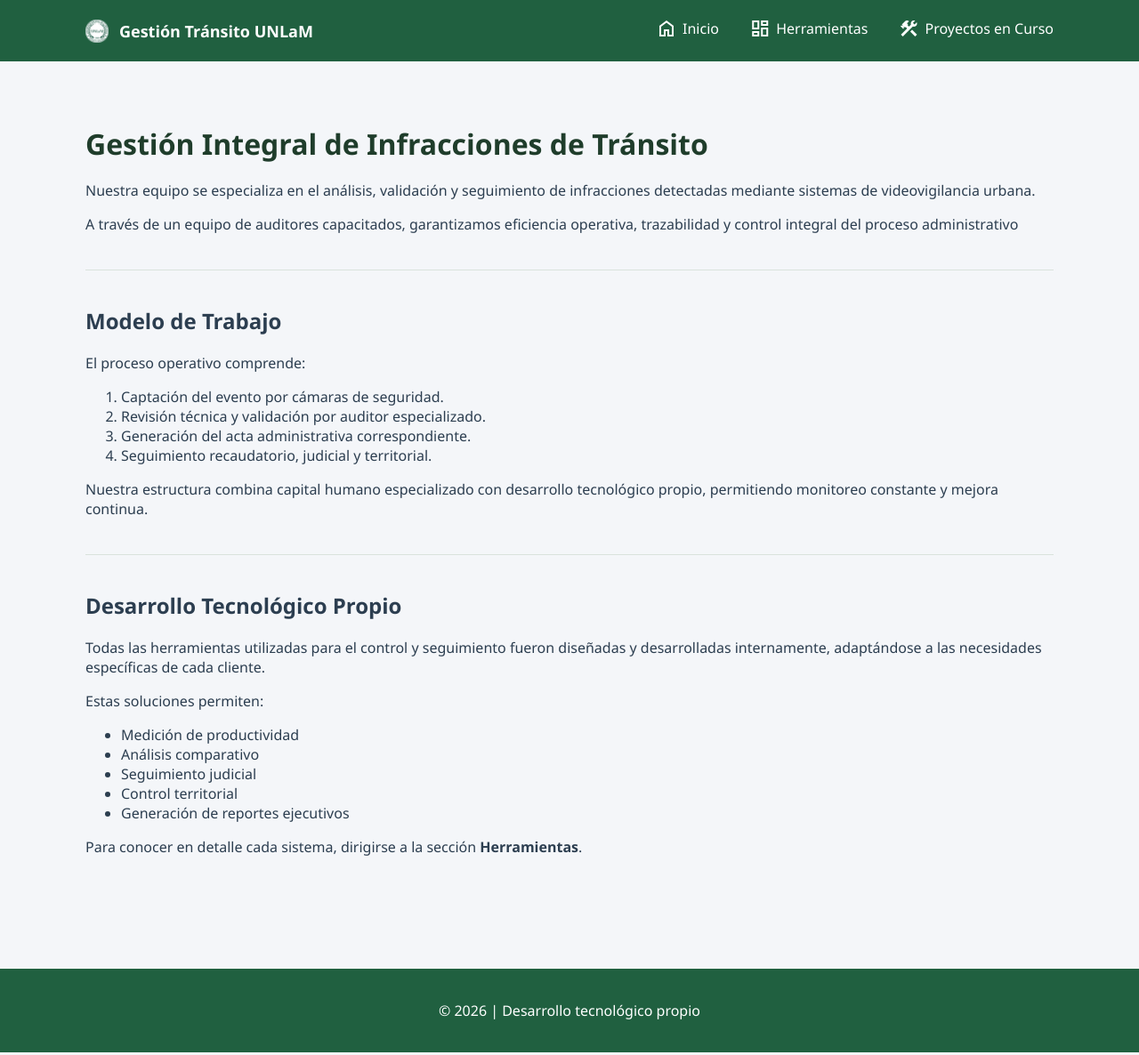
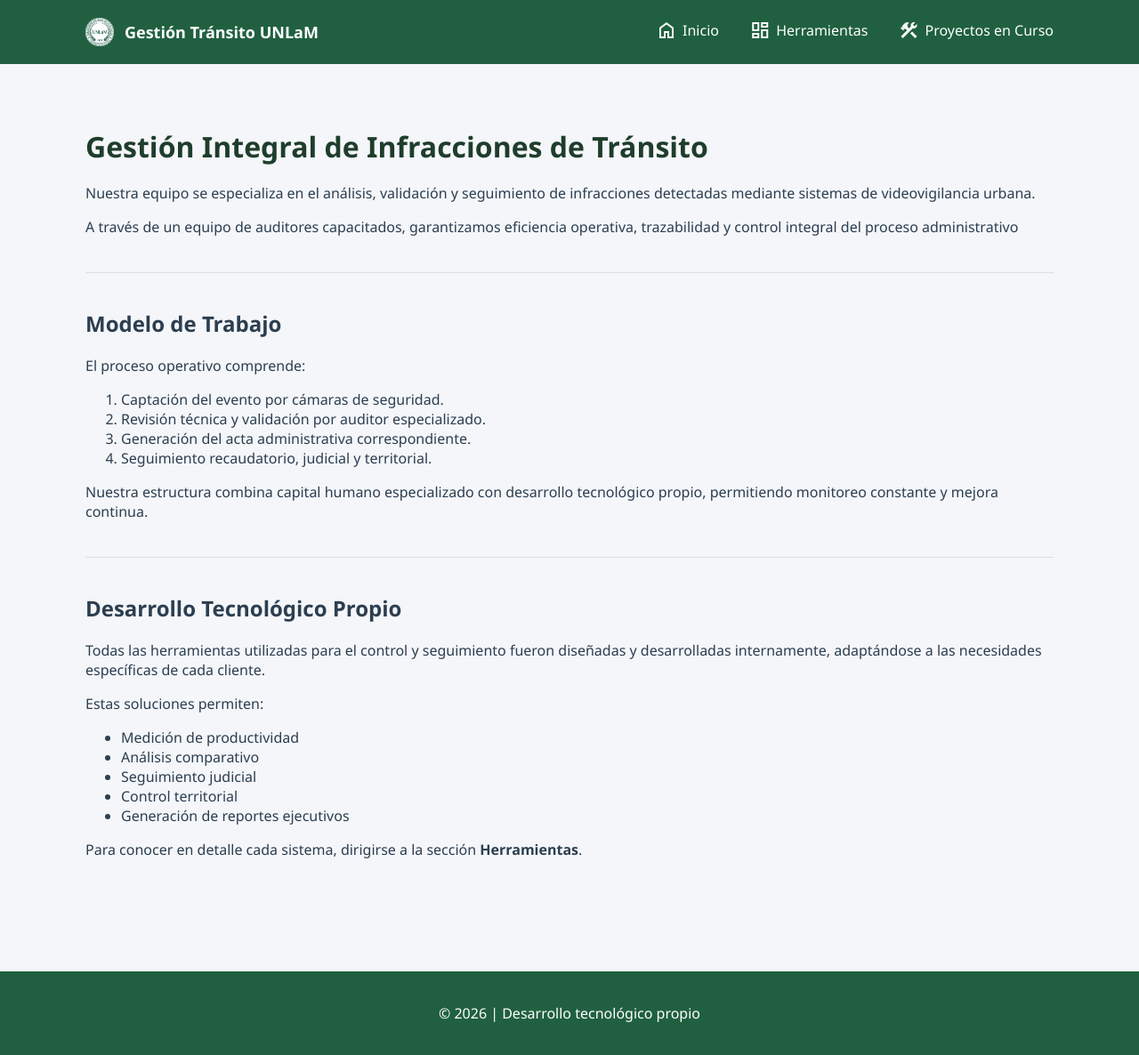
Before and after one commit to LucasVCorrea/lucasvcorrea.github.io, a Jekyll site: the page built from docs/index.md, in a window 1280 px wide. Shown: the whole page at 89% size. Built offline with Jekyll 4.4.1, drawn with Linux system fonts in a browser that asks for light colours.

Commit message:
Increase logo height from 26px to 32px

```diff
--- a/docs/assets/css/style.css
+++ b/docs/assets/css/style.css
@@ -44,7 +44,7 @@ body {
 }
 
 .logo img {
-  height: 26px;      /* Tamaño real visible */
+  height: 32px;      /* Tamaño real visible */
   width: auto;
   display: block;
   margin: 0;         /* MUY IMPORTANTE */
```
